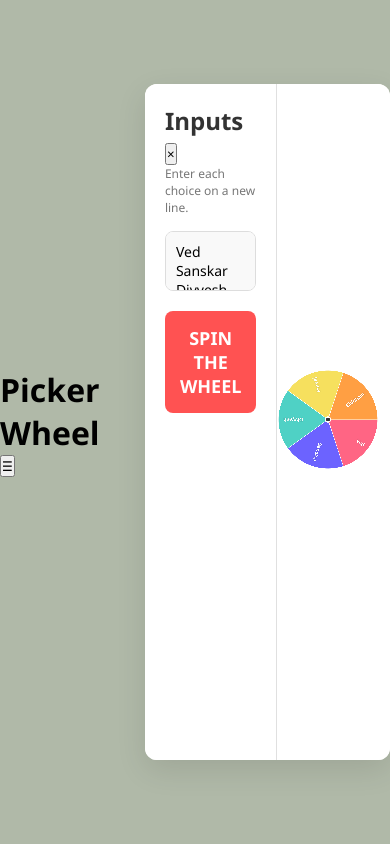
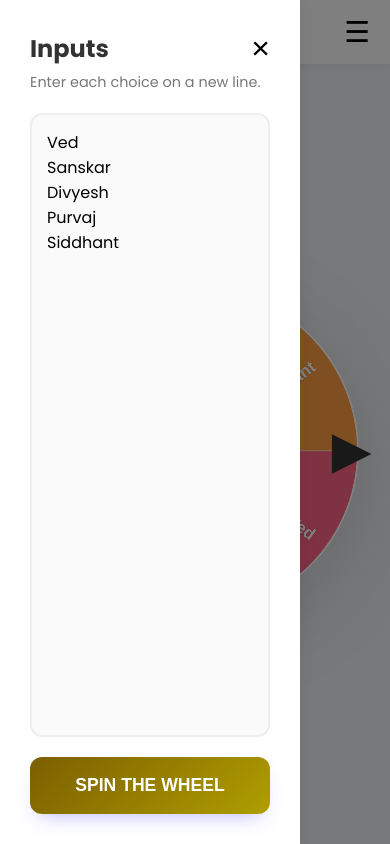
Before and after one commit to Purvajghude/Color-picker, a plain HTML site: page index.html in a window 390 px wide. Both pictures are taken after a click on the button "Toggle Menu". Drawn offline with Linux system fonts and the light colour scheme.

Commit message:
Refactor CSS with variables and responsive design

```diff
--- a/style.css
+++ b/style.css
@@ -1,160 +1,324 @@
+:root {
+    --primary-color: #7c5f00;
+    --secondary-color: #af9e00;
+    --bg-color: #F0F2F5;
+    --text-dark: #333;
+    --text-light: #777;
+    --sidebar-width: 350px;
+}
+
 * {
     box-sizing: border-box;
     margin: 0;
     padding: 0;
-    font-family: 'Segoe UI', Tahoma, Geneva, Verdana, sans-serif;
 }
 
 body {
-    background-color: #b0b9a8;
+    font-family: 'Poppins', sans-serif;
+    background-color: var(--bg-color);
     height: 100vh;
     display: flex;
-    align-items: center;
-    justify-content: center;
+    flex-direction: column;
+    overflow: hidden;
 }
 
+/* --- Mobile Header --- */
+.mobile-header {
+    display: none;
+    /* Hidden on desktop */
+    padding: 15px 20px;
+    background: white;
+    box-shadow: 0 2px 10px rgba(0, 0, 0, 0.05);
+    justify-content: space-between;
+    align-items: center;
+    z-index: 100;
+}
+
+.mobile-header h1 {
+    font-size: 1.2rem;
+    color: var(--text-dark);
+}
+
+#menuToggle {
+    background: none;
+    border: none;
+    font-size: 1.8rem;
+    cursor: pointer;
+}
+
+/* --- Main Layout --- */
 .main-container {
     display: flex;
-    width: 90%;
-    max-width: 1000px;
-    background: white;
-    box-shadow: 0 10px 30px rgba(0, 0, 0, 0.1);
-    border-radius: 12px;
-    overflow: hidden;
-    height: 80vh;
+    flex-grow: 1;
+    height: 100%;
+    position: relative;
 }
 
-/* Sidebar Styling */
+/* --- Sidebar Styling --- */
 .sidebar {
-    width: 300px;
-    padding: 20px;
+    width: var(--sidebar-width);
     background-color: #ffffff;
-    border-right: 1px solid #e0e0e0;
+    padding: 30px;
     display: flex;
     flex-direction: column;
+    box-shadow: 5px 0 15px rgba(0, 0, 0, 0.05);
+    z-index: 200;
+    transition: transform 0.3s ease-in-out;
+}
+
+.sidebar-header {
+    display: flex;
+    justify-content: space-between;
+    align-items: center;
+    margin-bottom: 5px;
 }
 
 .sidebar h2 {
-    color: #333;
-    margin-bottom: 5px;
+    color: var(--text-dark);
+    font-weight: 700;
 }
 
-.sidebar p {
-    color: #777;
-    font-size: 12px;
-    margin-bottom: 15px;
+.close-menu {
+    display: none;
+    background: none;
+    border: none;
+    font-size: 2rem;
+    cursor: pointer;
+}
+
+.subtitle {
+    color: var(--text-light);
+    font-size: 0.9rem;
+    margin-bottom: 20px;
+}
+
+.input-group {
+    flex-grow: 1;
+    display: flex;
+    flex-direction: column;
+    min-height: 0;
 }
 
 textarea {
+    flex-grow: 1;
     width: 100%;
-    flex-grow: 1;
-    padding: 10px;
-    border: 1px solid #ddd;
-    border-radius: 8px;
+    padding: 15px;
+    border: 2px solid #eee;
+    border-radius: 12px;
     resize: none;
-    font-size: 14px;
+    font-size: 1rem;
+    font-family: inherit;
     outline: none;
-    background: #f9f9f9;
+    background: #fafafa;
+    transition: border-color 0.2s;
+    margin-bottom: 20px;
+}
+
+textarea:focus {
+    border-color: var(--primary-color);
+    background: white;
 }
 
 #spinBtn {
-    margin-top: 15px;
     width: 100%;
-    padding: 15px;
-    background: #ff5252;
+    padding: 18px;
+    background: linear-gradient(135deg, var(--primary-color), var(--secondary-color));
     color: white;
-    font-size: 18px;
-    font-weight: bold;
+    font-size: 1.1rem;
+    font-weight: 700;
     border: none;
-    border-radius: 8px;
+    border-radius: 12px;
     cursor: pointer;
+    box-shadow: 0 10px 20px -10px rgba(108, 99, 255, 0.5);
+    transition: transform 0.2s, box-shadow 0.2s;
+}
+
+#spinBtn:hover {
+    transform: translateY(-3px);
+    box-shadow: 0 15px 30px -10px rgba(108, 99, 255, 0.7);
+}
+
+#spinBtn:active {
+    transform: translateY(1px);
+}
+
+/* --- Wheel Stage Styling --- */
+.wheel-stage {
+    flex-grow: 1;
+    display: flex;
+    justify-content: center;
+    align-items: center;
+    position: relative;
+    padding: 20px;
+    background-color: var(--bg-color);
+    overflow: hidden;
+}
+
+.wheel-container {
+    position: relative;
+    width: 90%;
+    max-width: 600px;
+    aspect-ratio: 1 / 1;
+    /* Keeps it square */
+}
+
+#wheelCanvas {
+    width: 100%;
+    height: 100%;
+    filter: drop-shadow(0 20px 40px rgba(0, 0, 0, 0.15));
+}
+
+.pointer {
+    position: absolute;
+    top: 50%;
+    right: -15px;
+    transform: translateY(-50%);
+    width: 50px;
+    height: 50px;
+    background-color: #333;
+    clip-path: polygon(100% 50%, 0 0, 0 100%);
+    z-index: 10;
+    filter: drop-shadow(-5px 5px 5px rgba(0, 0, 0, 0.2));
+}
+
+/* --- Modal --- */
+.modal {
+    position: fixed;
+    top: 0;
+    left: 0;
+    width: 100%;
+    height: 100%;
+    background: rgba(0, 0, 0, 0.6);
+    backdrop-filter: blur(5px);
+    display: flex;
+    justify-content: center;
+    align-items: center;
+    z-index: 1000;
+    opacity: 1;
+    transition: opacity 0.3s;
+}
+
+.modal.hidden {
+    opacity: 0;
+    pointer-events: none;
+}
+
+.modal-content {
+    background: white;
+    padding: 50px;
+    border-radius: 20px;
+    text-align: center;
+    box-shadow: 0 20px 60px rgba(0, 0, 0, 0.2);
+    transform: scale(1);
+    transition: transform 0.3s cubic-bezier(0.34, 1.56, 0.64, 1);
+}
+
+.modal.hidden .modal-content {
+    transform: scale(0.8);
+}
+
+.modal-content h2 {
+    color: var(--text-light);
+    font-size: 1.2rem;
+}
+
+.modal-content h1 {
+    color: var(--primary-color);
+    font-size: 3rem;
+    margin: 20px 0;
+    font-weight: 800;
+}
+
+.modal-content button {
+    padding: 12px 30px;
+    border: none;
+    background: var(--text-dark);
+    color: white;
+    border-radius: 50px;
+    font-weight: 600;
+    cursor: pointer;
+    font-size: 1rem;
     transition: background 0.2s;
 }
 
-#spinBtn:hover {
-    background: #ff1744;
+.modal-content button:hover {
+    background: var(--primary-color);
 }
 
-/* Wheel Stage Styling */
-.wheel-stage {
-    flex-grow: 1;
-    position: relative;
-    display: flex;
-    justify-content: center;
-    align-items: center;
-    background-color: #fff;
-}
-
-#wheelCanvas {
-    max-width: 90%;
-    max-height: 90%;
-}
-
-/* The Pointer Arrow */
-.arrow {
-    position: absolute;
-    top: 50%;
-    right: 40px;
-    /* Position on the right side */
-    transform: translateY(-50%);
-    width: 0;
-    height: 0;
-    border-top: 20px solid transparent;
-    border-bottom: 20px solid transparent;
-    border-right: 40px solid #333;
-    z-index: 10;
-}
-
-/* Modal Styling */
-.modal {
-    position: absolute;
+/* --- Overlay for Mobile Menu --- */
+.menu-overlay {
+    position: fixed;
     top: 0;
     left: 0;
     width: 100%;
     height: 100%;
     background: rgba(0, 0, 0, 0.5);
-    display: flex;
-    justify-content: center;
-    align-items: center;
-    z-index: 20;
+    z-index: 150;
+    opacity: 0;
+    pointer-events: none;
+    transition: opacity 0.3s;
 }
 
-.hidden {
-    display: none;
+.menu-overlay.active {
+    opacity: 1;
+    pointer-events: auto;
 }
 
-.modal-content {
-    background: white;
-    padding: 40px;
-    border-radius: 10px;
-    text-align: center;
-    box-shadow: 0 5px 15px rgba(0, 0, 0, 0.2);
-    animation: popIn 0.3s ease;
+/* ================= RESPONSIVE DESIGN ================= */
+@media (max-width: 900px) {
+    :root {
+        --sidebar-width: 300px;
+    }
+
+    .modal-content h1 {
+        font-size: 2.5rem;
+    }
 }
 
-.modal-content h1 {
-    color: #ff5252;
-    font-size: 3rem;
-    margin: 20px 0;
-}
-
-.modal-content button {
-    padding: 10px 30px;
-    border: none;
-    background: #333;
-    color: white;
-    border-radius: 5px;
-    cursor: pointer;
-}
-
-@keyframes popIn {
-    from {
-        transform: scale(0.8);
-        opacity: 0;
+@media (max-width: 768px) {
+    .mobile-header {
+        display: flex;
     }
 
-    to {
-        transform: scale(1);
-        opacity: 1;
+    /* Sidebar becomes a slide-out drawer */
+    .sidebar {
+        position: fixed;
+        top: 0;
+        left: 0;
+        height: 100%;
+        transform: translateX(-100%);
+        /* Hide off-screen */
+    }
+
+    .sidebar.active {
+        transform: translateX(0);
+    }
+
+    /* Slide in */
+    .close-menu {
+        display: block;
+    }
+
+    .wheel-stage {
+        padding: 10px;
+    }
+
+    .wheel-container {
+        max-width: 90%;
+    }
+
+    .pointer {
+        width: 40px;
+        height: 40px;
+        right: -10px;
+    }
+
+    .modal-content {
+        padding: 30px;
+        width: 85%;
+    }
+
+    .modal-content h1 {
+        font-size: 2rem;
     }
 }
```
